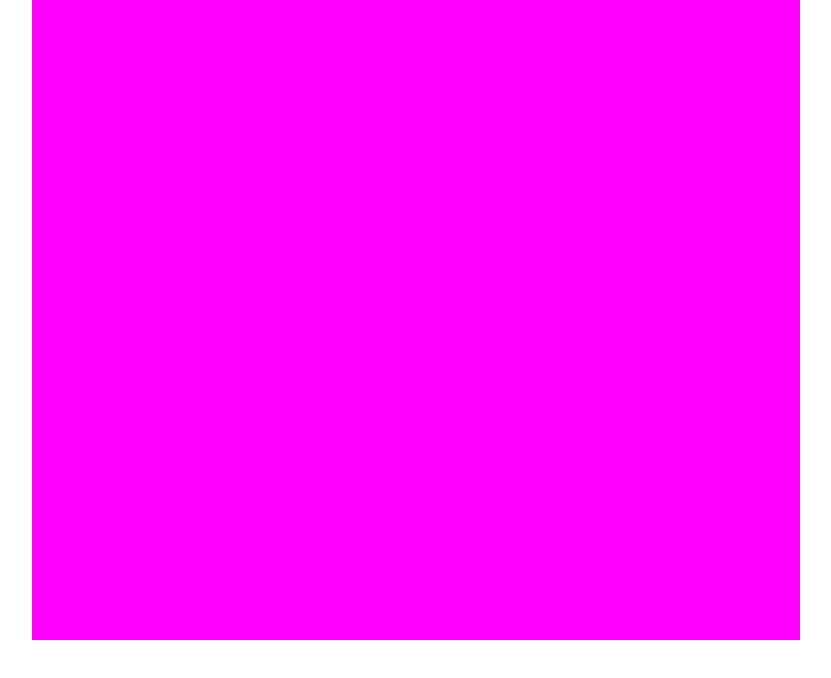
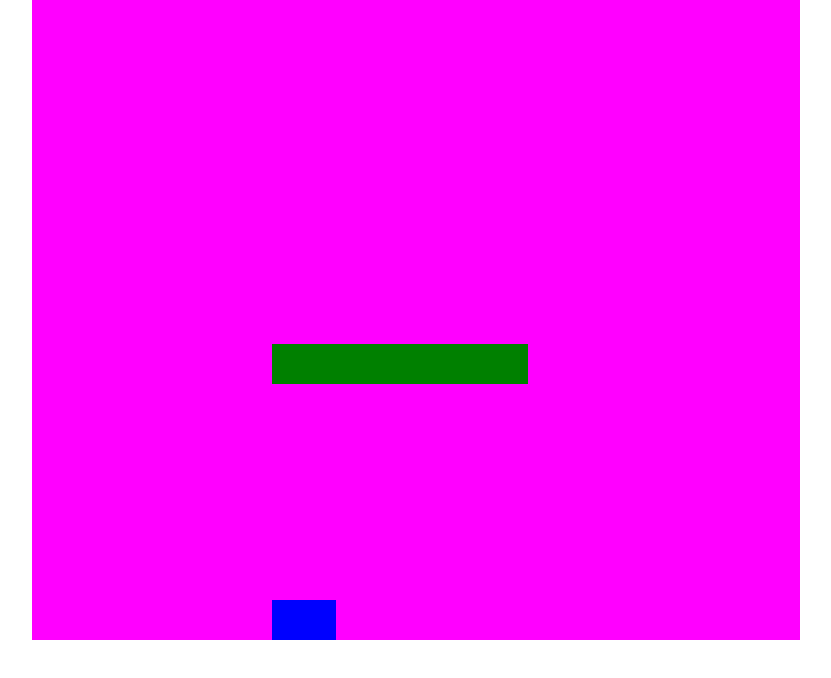
Before and after one commit to Pouria-p/Project-OOP-Game, a plain HTML site: page index.html in a window 1280 px wide. Shown: the whole page, without its empty margins (224-1055 px from the left). Drawn offline with Linux system fonts and the light colour scheme.

Commit message:
updated README file, implemented platform, updated player size

```diff
--- a/index.html
+++ b/index.html
@@ -10,5 +10,6 @@
     <div id="board"></div>
 
     <script src="./src/player.js"></script>
+    <script src="./src/platforms.js"></script>
   </body>
 </html>
--- a/src/platforms.js
+++ b/src/platforms.js
@@ -0,0 +1,26 @@
+class Platform {
+  constructor() {
+    this.position = {
+      x: 30,
+      y: 20,
+    };
+    this.platformWidth = 20;
+    this.platformHeight = 5;
+    this.platformElem = null;
+  }
+  createPlatformElem() {
+    this.platformElem = document.createElement("div");
+    this.platformElem.setAttribute("class", "platform");
+    const board = document.querySelector("#board");
+    board.appendChild(this.platformElem);
+    this.platformElem.style.width = this.platformWidth + "vw";
+    this.platformElem.style.height = this.platformHeight + "vh";
+    this.platformElem.style.bottom = this.position.y + "vw";
+    this.platformElem.style.left = this.position.x + "vh";
+  }
+}
+
+const NEW_PLATFORM = new Platform();
+addEventListener("load", () => {
+  NEW_PLATFORM.createPlatformElem();
+});
--- a/src/player.js
+++ b/src/player.js
@@ -2,15 +2,15 @@ class Player {
   constructor() {
     this.position = {
       x: 30,
-      y: 0,
+      y: 1,
     };
     this.velocity = {
       x: 0,
       y: 1,
     };
-    this.playerWidth = 10;
-    this.playerHeight = 10;
-    this.playerElem;
+    this.playerWidth = 5;
+    this.playerHeight = 5;
+    this.playerElem = null;
   }
   createPlayerElem() {
     this.playerElem = document.createElement("div");
@@ -44,7 +44,7 @@ const newPlayer = new Player();
 const FALL_INTERVAL = setInterval(() => {
   newPlayer.fall();
   if (newPlayer.position.y <= 2) {
-    newPlayer.position.y = 0;
+    newPlayer.position.y = 1;
   }
 }, 30);
 addEventListener("load", () => {
--- a/styles/main.css
+++ b/styles/main.css
@@ -11,4 +11,14 @@ body {
   height: 80vh;
   width: 60vw;
   background-color: magenta;
+  position: relative;
+  overflow: hidden;
 }
+#player {
+  background-color: blue;
+  position: absolute;
+}
+.platform {
+  background-color: green;
+  position: absolute;
+}
```
Also changed, not shown: 1 other file.
